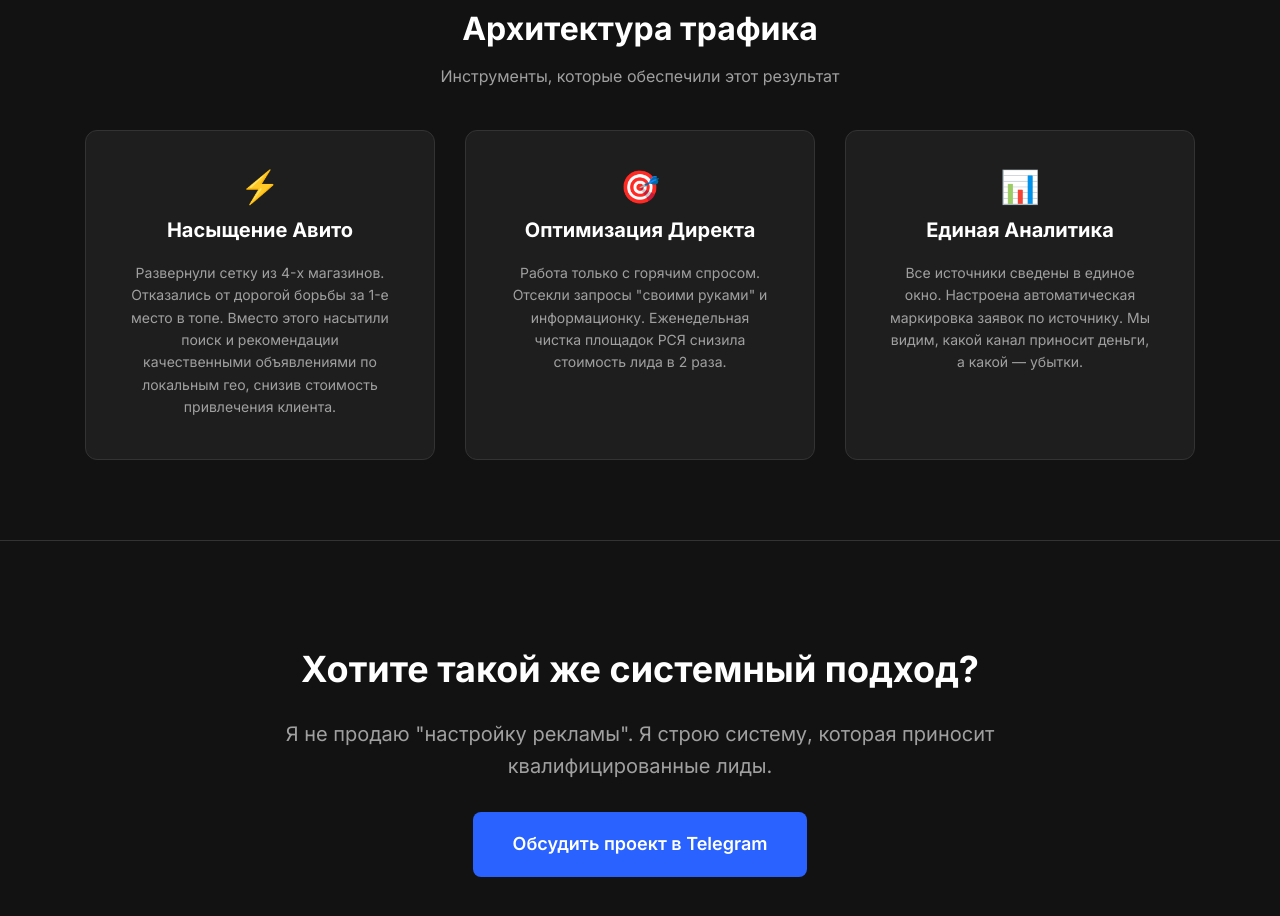
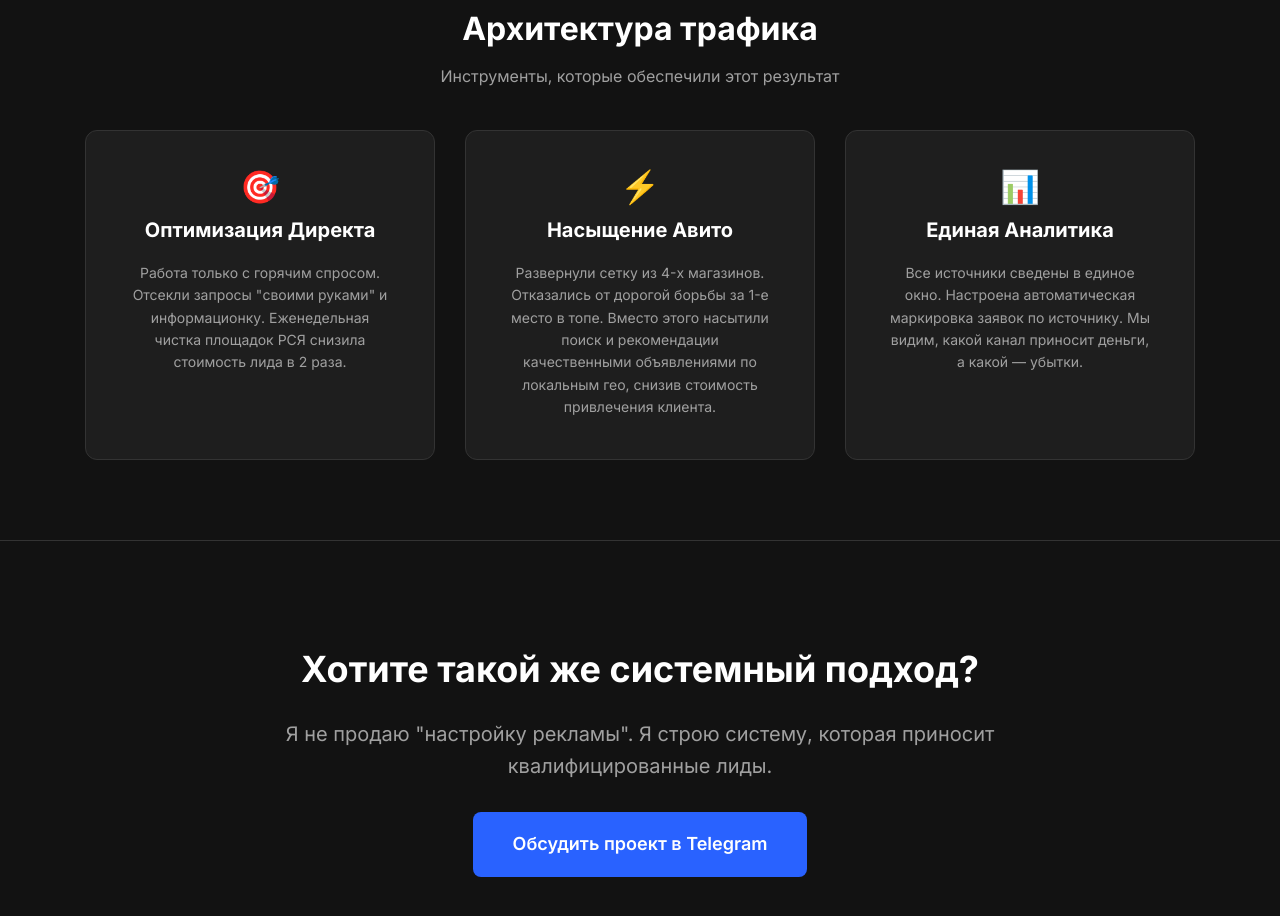
Before and after one commit to Vit1010/zubkov_traffic, a plain HTML site: page case_construction/index.html in a window 1280 px wide. Shown: the part 2237-3153 px from the top of the page. Drawn offline with Linux system fonts and the light colour scheme.

Commit message:
Update index.html

```diff
--- a/case_construction/index.html
+++ b/case_construction/index.html
@@ -79,7 +79,7 @@
             border: 1px solid var(--border-color);
             flex: 1 1 220px;
             max-width: 300px;
-            text-align: center;
+            text-align: center; /* Центровка в Hero */
         }
         .stat-val { font-size: 36px; font-weight: 700; color: var(--accent-green); margin-bottom: 8px; display: block; }
         .stat-label { font-size: 14px; color: var(--text-secondary); text-transform: uppercase; letter-spacing: 0.05em; }
@@ -167,10 +167,10 @@
             background: var(--card-bg); padding: 40px; border-radius: 12px;
             border: 1px solid var(--border-color); transition: 0.3s;
 
-            /* ИЗМЕНЕНИЕ: 350px (чтобы влезал длинный заголовок), 0 рост */
+            /* ИЗМЕНЕНИЕ: Ширина 350px (чтобы заголовки влезали), центровка текста */
             flex: 0 1 350px;
             max-width: 400px;
-            text-align: center; /* Центровка текста */
+            text-align: center; /* Центровка внутри карточки */
         }
         .infra-card:hover { transform: translateY(-5px); border-color: var(--accent-blue); }
 
@@ -345,17 +345,17 @@
             <div class="infra-grid">
                 <div class="infra-card">
                     <div class="infra-header">
+                        <div class="infra-icon">🎯</div>
+                        <h4>Оптимизация Директа</h4>
+                    </div>
+                    <p>Работа только с горячим спросом. Отсекли запросы "своими руками" и информационку. Еженедельная чистка площадок РСЯ снизила стоимость лида в 2 раза.</p>
+                </div>
+                <div class="infra-card">
+                    <div class="infra-header">
                         <div class="infra-icon">⚡️</div>
                         <h4>Насыщение Авито</h4>
                     </div>
                     <p>Развернули сетку из 4-х магазинов. Отказались от дорогой борьбы за 1-е место в топе. Вместо этого насытили поиск и рекомендации качественными объявлениями по локальным гео, снизив стоимость привлечения клиента.</p>
-                </div>
-                <div class="infra-card">
-                    <div class="infra-header">
-                        <div class="infra-icon">🎯</div>
-                        <h4>Оптимизация Директа</h4>
-                    </div>
-                    <p>Работа только с горячим спросом. Отсекли запросы "своими руками" и информационку. Еженедельная чистка площадок РСЯ снизила стоимость лида в 2 раза.</p>
                 </div>
                 <div class="infra-card">
                     <div class="infra-header">
```
